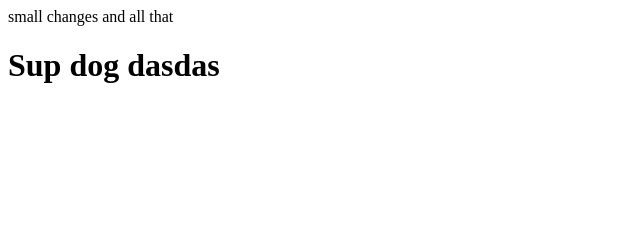
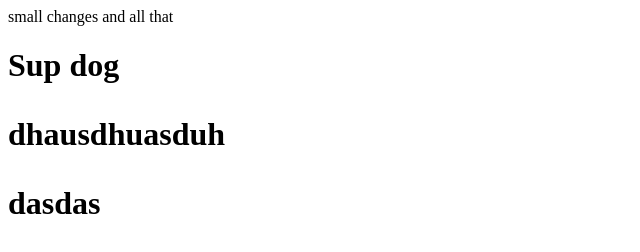
Before and after one commit to ardithaqi/provejshen, a plain HTML site: page index123.html in a window 1280 px wide. Shown: the whole page, without its empty margins (0-640 px from the left). Drawn offline with Linux system fonts and the light colour scheme.

Commit message:
no message

```diff
--- a/index123.html
+++ b/index123.html
@@ -9,7 +9,9 @@
     small changes and all that
     <div> <h1>
         Sup dog
-
+        <p>
+            dhausdhuasduh
+        </p>
         dasdas
     </h1></div>
 </body>
```
